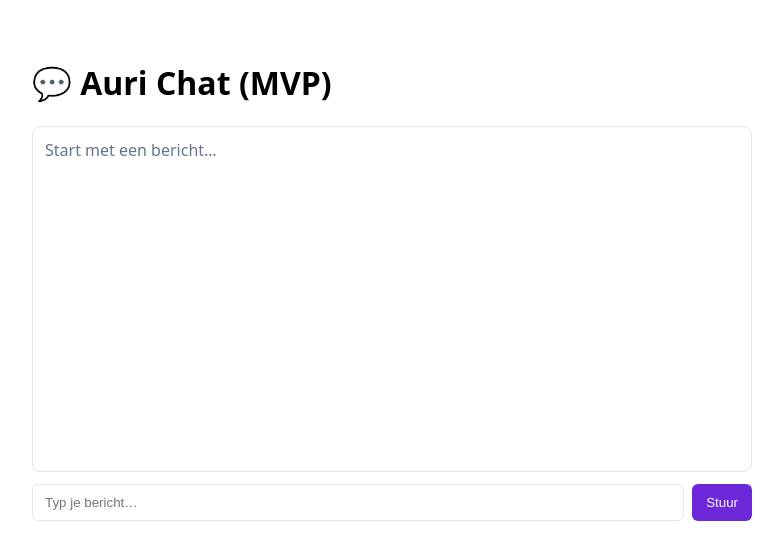
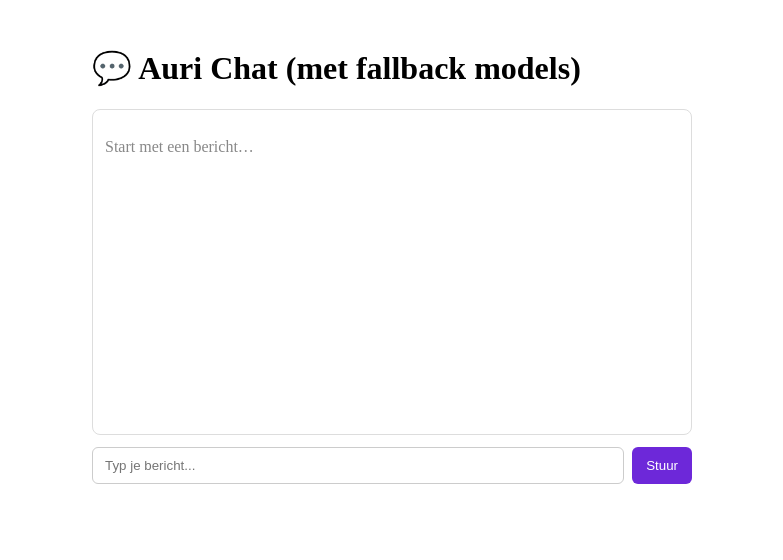
Before and after one commit to paulRenDev/auri-app, a Next.js app: page /chat in a window 1280 px wide. Shown: the top 560 px of the page, without its empty margins (248-1031 px from the left). Built offline with nearby package versions, Linux system fonts and the light colour scheme.

Commit message:
Update page.tsx

```diff
--- a/app/chat/page.tsx
+++ b/app/chat/page.tsx
@@ -1,49 +1,106 @@
-// app/chat/page.tsx
 "use client";
 import { useState } from "react";
 
+type Msg = { role: "user" | "assistant"; content: string; model?: string };
+
 export default function ChatPage() {
-  const [message, setMessage] = useState("");
-  const [chat, setChat] = useState<string[]>([]);
+  const [messages, setMessages] = useState<Msg[]>([]);
+  const [input, setInput] = useState("");
   const [loading, setLoading] = useState(false);
 
   async function sendMessage() {
-    if (!message.trim() || loading) return;
-    setChat((prev) => [...prev, "👤 " + message]);
+    if (!input.trim() || loading) return;
+    setMessages((prev) => [...prev, { role: "user", content: input }]);
     setLoading(true);
+
     try {
       const res = await fetch("/api/chat", {
         method: "POST",
         headers: { "Content-Type": "application/json" },
-        body: JSON.stringify({ message }),
+        body: JSON.stringify({ message: input }),
       });
       const data = await res.json();
-      setChat((prev) => [...prev, "🤖 " + (data.reply ?? "—")]);
-    } catch {
-      setChat((prev) => [...prev, "⚠️ Fout bij versturen"]);
+
+      if (data.error) {
+        setMessages((prev) => [
+          ...prev,
+          { role: "assistant", content: `⚠️ ${data.error}`, model: "error" },
+        ]);
+      } else {
+        setMessages((prev) => [
+          ...prev,
+          {
+            role: "assistant",
+            content: data.reply,
+            model: data.model, // hier tonen we welk model is gebruikt
+          },
+        ]);
+      }
+    } catch (err) {
+      setMessages((prev) => [
+        ...prev,
+        { role: "assistant", content: `⚠️ Netwerkfout: ${String(err)}` },
+      ]);
     } finally {
       setLoading(false);
-      setMessage("");
+      setInput("");
     }
   }
 
   return (
-    <main style={{ padding: "2rem", fontFamily: "ui-sans-serif, system-ui", maxWidth: 720, margin: "0 auto" }}>
-      <h1>💬 Auri Chat (MVP)</h1>
+    <main style={{ maxWidth: 600, margin: "0 auto", padding: 20 }}>
+      <h1>💬 Auri Chat (met fallback models)</h1>
 
-      <div style={{ border: "1px solid #e5e7eb", borderRadius: 8, padding: 12, height: 320, overflowY: "auto", margin: "12px 0" }}>
-        {chat.length === 0 ? <div style={{ color: "#64748b" }}>Start met een bericht…</div> : chat.map((line, i) => <div key={i} style={{ margin: "6px 0" }}>{line}</div>)}
+      <div
+        style={{
+          border: "1px solid #ddd",
+          borderRadius: 8,
+          padding: 12,
+          minHeight: 300,
+          marginBottom: 12,
+        }}
+      >
+        {messages.length === 0 && (
+          <p style={{ color: "#888" }}>Start met een bericht…</p>
+        )}
+        {messages.map((m, i) => (
+          <p key={i}>
+            {m.role === "user" ? "👤" : "🤖"}{" "}
+            {m.content}
+            {m.role === "assistant" && m.model && m.model !== "error" && (
+              <span style={{ fontSize: "0.8em", color: "#666" }}>
+                {" "}
+                ({m.model})
+              </span>
+            )}
+          </p>
+        ))}
       </div>
 
       <div style={{ display: "flex", gap: 8 }}>
         <input
-          value={message}
-          onChange={(e) => setMessage(e.target.value)}
-          onKeyDown={(e) => e.key === "Enter" ? sendMessage() : null}
-          placeholder="Typ je bericht…"
-          style={{ flex: 1, padding: "10px 12px", border: "1px solid #e5e7eb", borderRadius: 6 }}
+          value={input}
+          onChange={(e) => setInput(e.target.value)}
+          onKeyDown={(e) => e.key === "Enter" && sendMessage()}
+          placeholder="Typ je bericht..."
+          style={{
+            flex: 1,
+            padding: "10px 12px",
+            border: "1px solid #ccc",
+            borderRadius: 6,
+          }}
         />
-        <button onClick={sendMessage} disabled={loading} style={{ padding: "10px 14px", borderRadius: 6, background: "#6d28d9", color: "#fff", border: 0 }}>
+        <button
+          onClick={sendMessage}
+          disabled={loading}
+          style={{
+            padding: "10px 14px",
+            background: "#6d28d9",
+            color: "#fff",
+            border: 0,
+            borderRadius: 6,
+          }}
+        >
           {loading ? "…" : "Stuur"}
         </button>
       </div>
```
